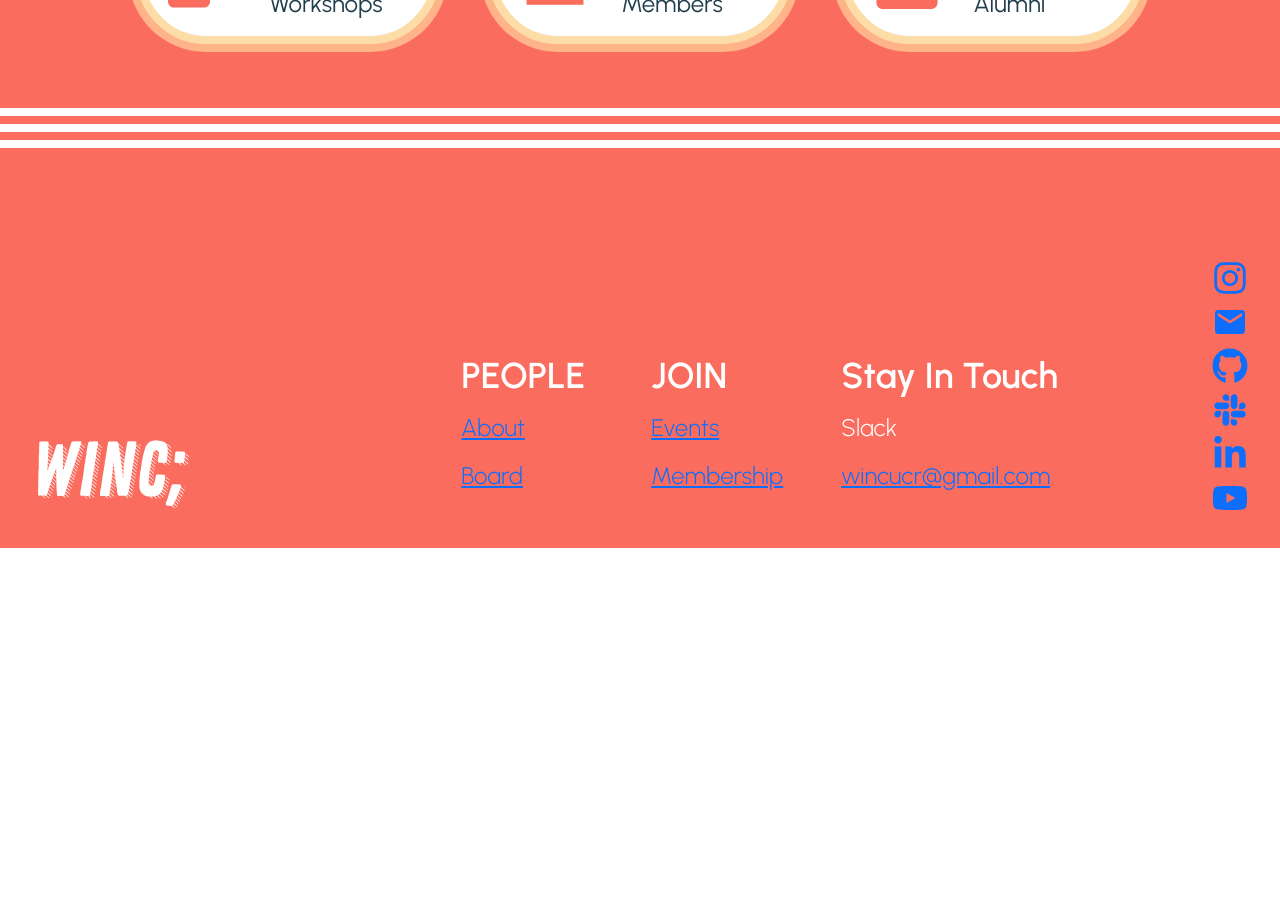
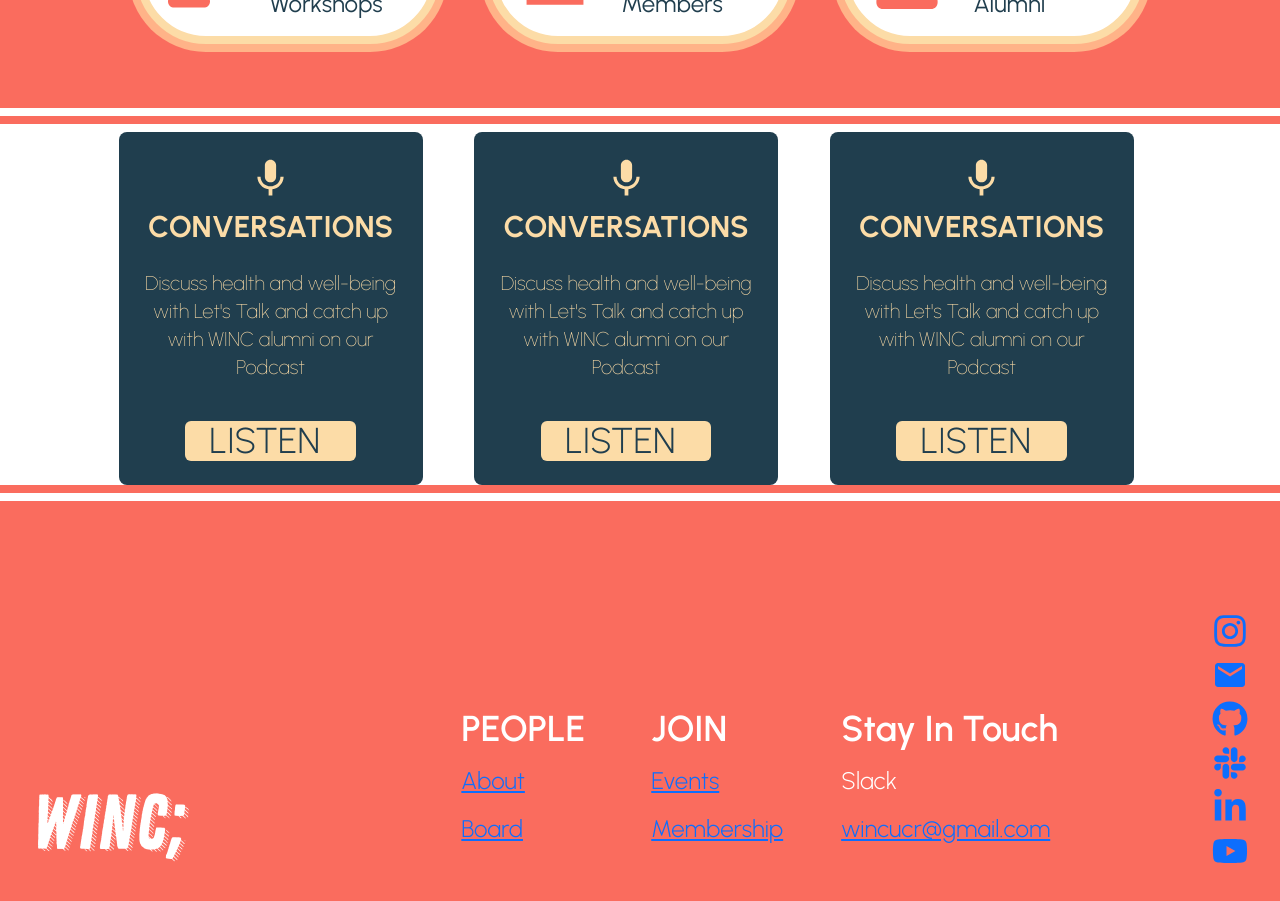
Before and after one commit to acm-ucr/winc-website, a Next.js app: page /home in a window 1280 px wide. Shown: the part 1040-1941 px from the top of the page. Before the commit the page ends 1588 px from the top, so only its background shows below. Built offline with nearby package versions, Linux system fonts and the light colour scheme.

Commit message:
Made changes to Service.js and created the trio

```diff
--- a/src/app/home/page.js
+++ b/src/app/home/page.js
@@ -2,6 +2,7 @@ import Title from "@/components/Title";
 import Stats from "@/components/home/Stats";
 import Introduction from "@/components/home/Introduction";
 import Empower from "@/components/home/Empower";
+import Services from "@/components/home/Services";
 const Home = () => {
   return (
     <>
@@ -9,6 +10,7 @@ const Home = () => {
       <Introduction />
       <Empower />
       <Stats />
+      <Services />
     </>
   );
 };
--- a/src/components/home/Service.js
+++ b/src/components/home/Service.js
@@ -1,21 +1,34 @@
 "use client";
 import React from "react";
-const Service = ({ icon, name, description, socialMedia }) => {
+const Service = ({
+  icon,
+  topic,
+  textColor,
+  description,
+  media,
+  mediaBG,
+  mediaText,
+  backgroundColor,
+}) => {
   return (
-    <div className="bg-winc-yellow w-11/12 h-96 rounded-lg flex items-center justify-center">
-      <div className="flex flex-column items-center w-11/12">
-        <div className="text-winc-pink" size="45" /> {icon}{" "}
-      </div>
-      <h1 className="text-winc-pink  text-center text-3xl mb-4 justify-center font-bold">
-        {name}
+    <div
+      className={` ${backgroundColor} p-6 w-11/12 rounded-lg flex items-center justify-center flex-col`}
+    >
+      {icon}
+      <h1
+        className={` ${textColor} text-center text-3xl mb-4 mt-2 justify-center font-bold`}
+      >
+        {topic}
       </h1>
-      <p className="text-winc-pink text-center  text-xl">{description}</p>
+      <p className={` ${textColor} text-center font-thin text-xl`}>
+        {description}
+      </p>
 
       {/* Smaller Rectangle */}
-      <div className="bg-winc-pink w-5/12 h-3/6 mt-4 px-8 rounded-lg flex items-center justify-center">
-        <div className="text-winc-yellow text-3xl justify-center font-light">
-          {socialMedia}
-        </div>
+      <div
+        className={` ${mediaBG} ${mediaText} w-8/12 h-1/6 rounded-md px-4 mt-4 flex text-4xl items-center font-light justify-center"`}
+      >
+        {media}
       </div>
     </div>
   );
--- /dev/null
+++ b/src/components/home/Services.js
@@ -0,0 +1,51 @@
+import React from "react";
+import { Row } from "react-bootstrap";
+import { Col } from "react-bootstrap";
+import Service from "./Service";
+import { MdMic } from "react-icons/md";
+const Services = () => {
+  return (
+    <div className="flex justify-center">
+      <Row className="w-10/12 flex justify-center">
+        <Col>
+          <Service
+            icon={<MdMic className="text-winc-yellow" size={45} />}
+            topic="CONVERSATIONS"
+            textColor="text-winc-yellow"
+            description="Discuss health and well-being with Let's Talk and catch up with WINC alumni on our Podcast"
+            media="LISTEN"
+            mediaBG="bg-winc-yellow"
+            mediaText="text-winc-black"
+            backgroundColor="bg-winc-black"
+          />
+        </Col>
+        <Col>
+          <Service
+            icon={<MdMic className="text-winc-yellow" size={45} />}
+            topic="CONVERSATIONS"
+            textColor="text-winc-yellow"
+            description="Discuss health and well-being with Let's Talk and catch up with WINC alumni on our Podcast"
+            media="LISTEN"
+            mediaBG="bg-winc-yellow"
+            mediaText="text-winc-black"
+            backgroundColor="bg-winc-black"
+          />
+        </Col>
+        <Col>
+          <Service
+            icon={<MdMic className="text-winc-yellow" size={45} />}
+            topic="CONVERSATIONS"
+            textColor="text-winc-yellow"
+            description="Discuss health and well-being with Let's Talk and catch up with WINC alumni on our Podcast"
+            media="LISTEN"
+            mediaBG="bg-winc-yellow"
+            mediaText="text-winc-black"
+            backgroundColor="bg-winc-black"
+          />
+        </Col>
+      </Row>
+    </div>
+  );
+};
+
+export default Services;
```
